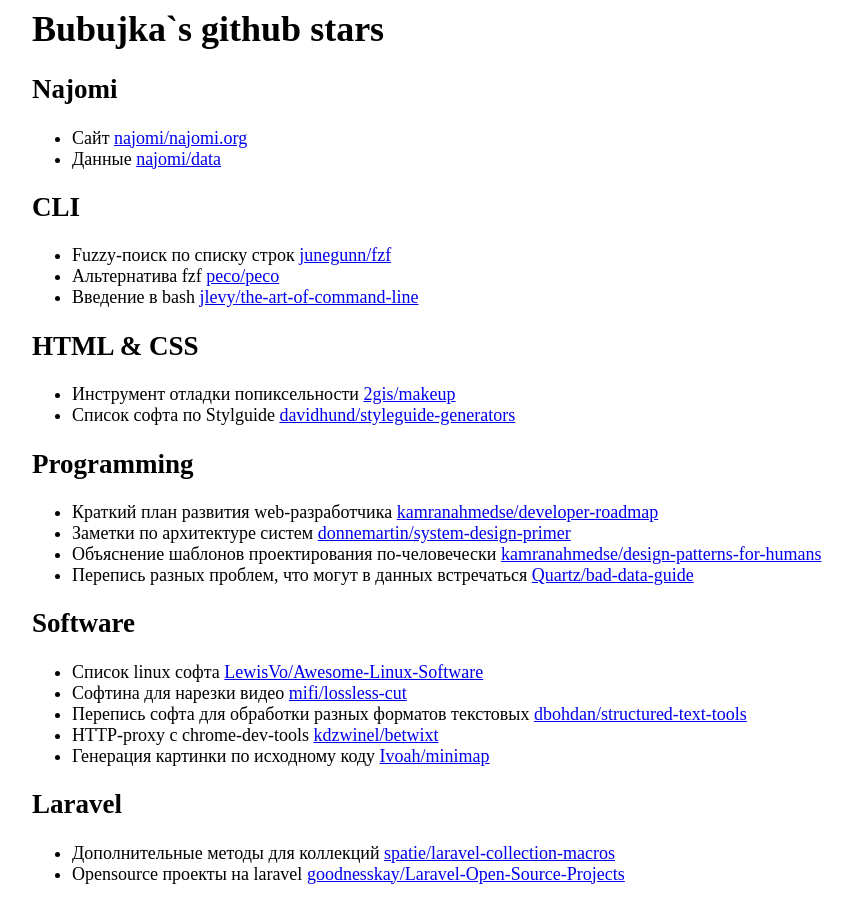
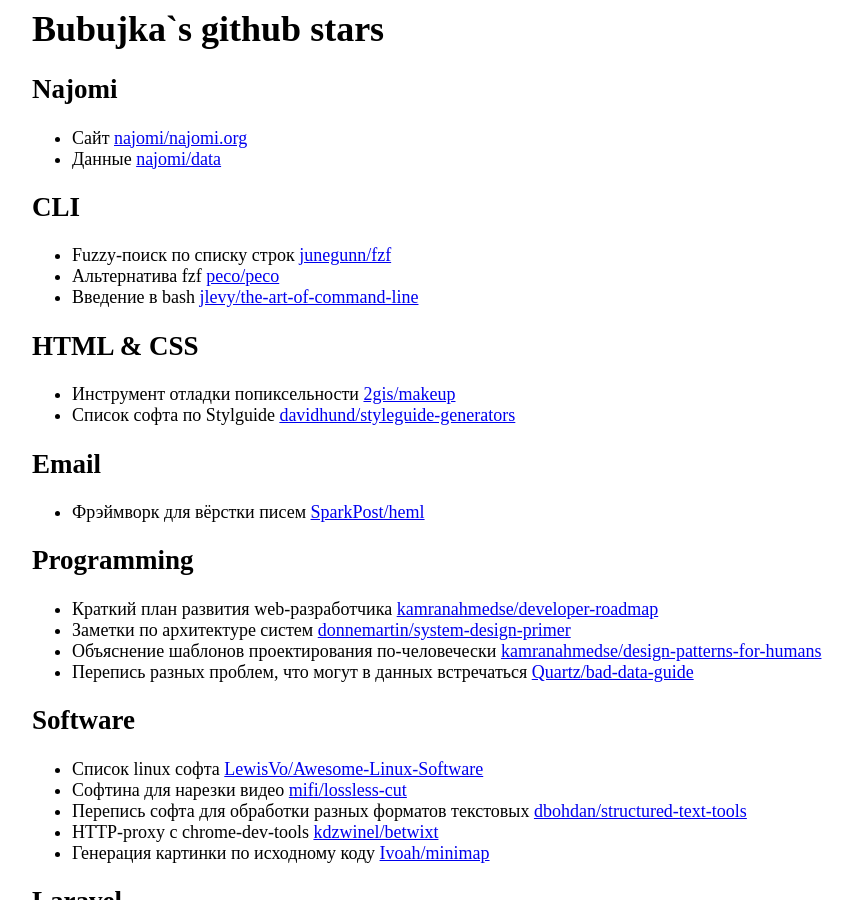
Before and after one commit to Bubujka/my, a Jekyll site: the page built from stars.md, in a window 1280 px wide and 900 px high. Shown: the whole window, without its empty margins (208-1061 px from the left). Built offline with Jekyll 4.4.1, drawn with Linux system fonts in a browser that asks for light colours; our own code applies the rules of GitHub Pages for plain Markdown files.

Commit message:
moar links

```diff
--- a/stars.md
+++ b/stars.md
@@ -14,6 +14,9 @@
 ## HTML & CSS
 - Инструмент отладки попиксельности [2gis/makeup](https://github.com/2gis/makeup)
 - Список софта по Stylguide [davidhund/styleguide-generators](https://github.com/davidhund/styleguide-generators)
+
+## Email
+- Фрэймворк для вёрстки писем [SparkPost/heml](https://github.com/SparkPost/heml)
 
 ## Programming
 - Краткий план развития web-разработчика [kamranahmedse/developer-roadmap](https://github.com/kamranahmedse/developer-roadmap)
```
